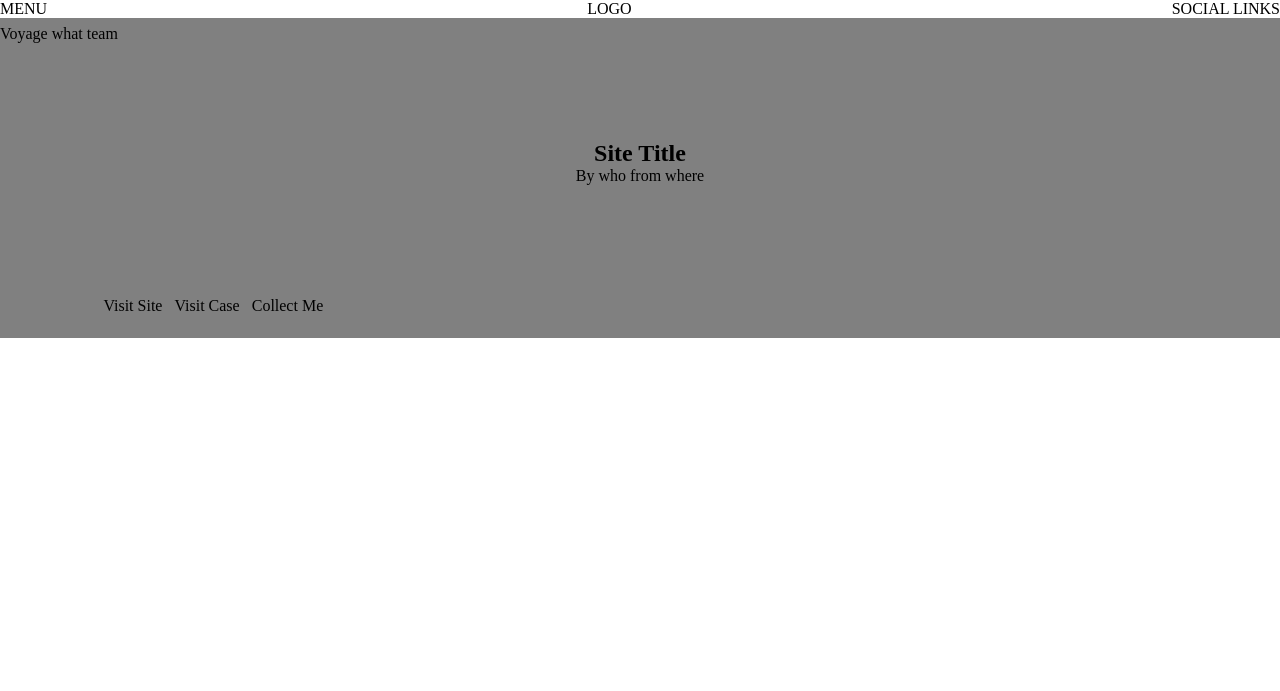
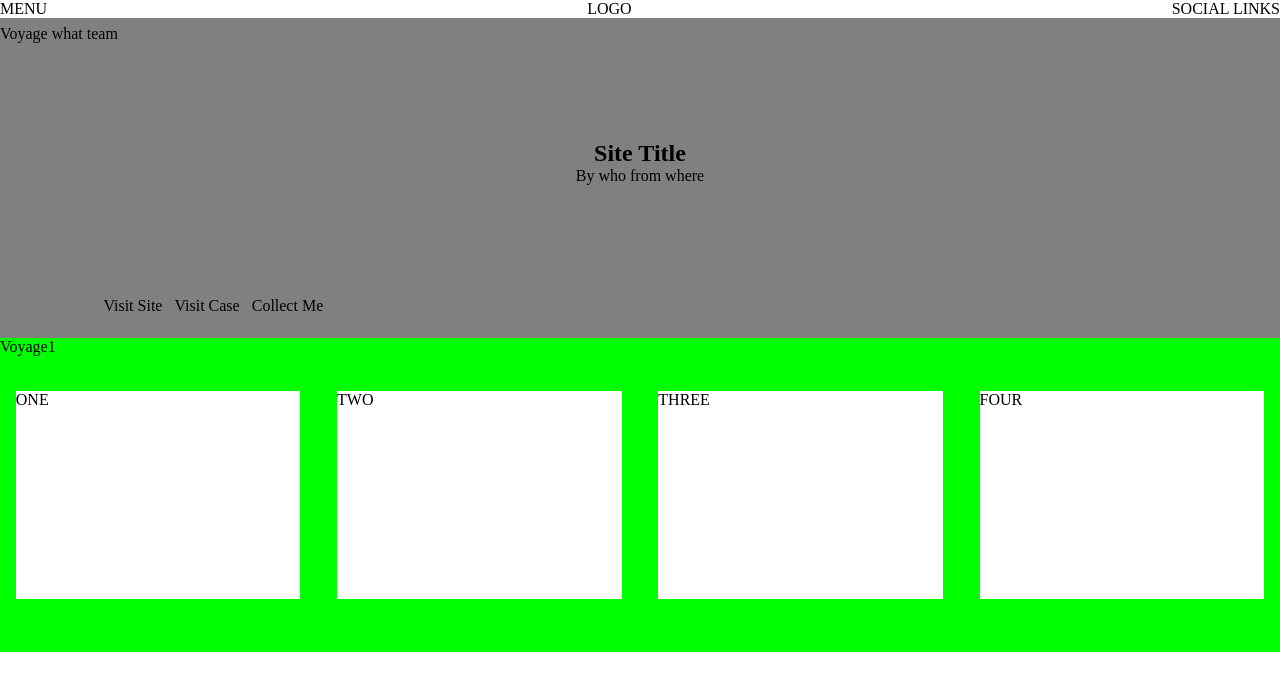
Before and after one commit to chingu-voyage4/Toucans-Team-8, a PHP site: page / in a window 1280 px wide. Shown: the top 691 px of the page. Run offline with PHP 8.4, Linux system fonts and the light colour scheme.

Commit message:
Add card section

```diff
--- a/css/styles.css
+++ b/css/styles.css
@@ -1,12 +1,8 @@
 html { height: 100%; }
 body { min-height: 100%; }
 
-.grid {
+.grid {  /* separate class for grid */
   display: grid;
-}
-
-.wrapper{
-
 }
 
 .navbar {
@@ -46,3 +42,45 @@ body { min-height: 100%; }
   justify-content: center;
   align-items: center;
 }
+
+.article {
+  grid-template-columns: repeat(4, 1fr);
+  grid-template-rows: 3rem auto 3rem;
+  grid-gap: 5px;
+  background-color: lime;
+}
+
+.article > header {
+  grid-column: 1/2;
+  grid-row: 1/2;
+}
+
+.article > div {
+  height: 13rem;
+  width: 90%;
+  margin: auto;
+}
+
+.article > div:nth-child(2) {
+  background-color: white;
+  grid-column: 1/2;
+  grid-row: 2/3;
+}
+
+.article > div:nth-child(3) {
+  grid-column: 2/3;
+  grid-row: 2/3;
+  background-color: white;
+}
+
+.article > div:nth-child(4) {
+  grid-column: 3/4;
+  grid-row: 2/3;
+  background-color: white;
+}
+
+.article > div:nth-child(5) {
+  grid-column: 4/-1;
+  grid-row: 2/3;
+  background-color: white;
+}
--- a/index.html
+++ b/index.html
@@ -14,11 +14,13 @@
   </head>
   <body>
     <div class="wrapper">
+      <!-- NavBar -->
       <nav class="navbar grid">
         <div class="navbar__menu">MENU</div>
         <div class="navbar__logo">LOGO</div>
         <div class="navbar__social">SOCIAL LINKS</div>
       </nav>
+      <!-- Landing Image -->
       <section class="landing-wrapper grid">
         <div class="landing__description">Voyage what team</div>
         <div class="landing__title">
@@ -32,6 +34,24 @@
         </div>
       </div>
       </section>
+      <!-- Voyage Section -->
+      <section class="article grid">
+        <header>
+          Voyage1
+        </header>
+        <div class>
+          ONE
+        </div>
+        <div class>
+          TWO
+        </div>
+        <div class>
+          THREE
+        </div>
+        <div class>
+          FOUR
+        </div>
+      </section>
     <script src="scripts.js"></script>
   </body>
 </html>
```
